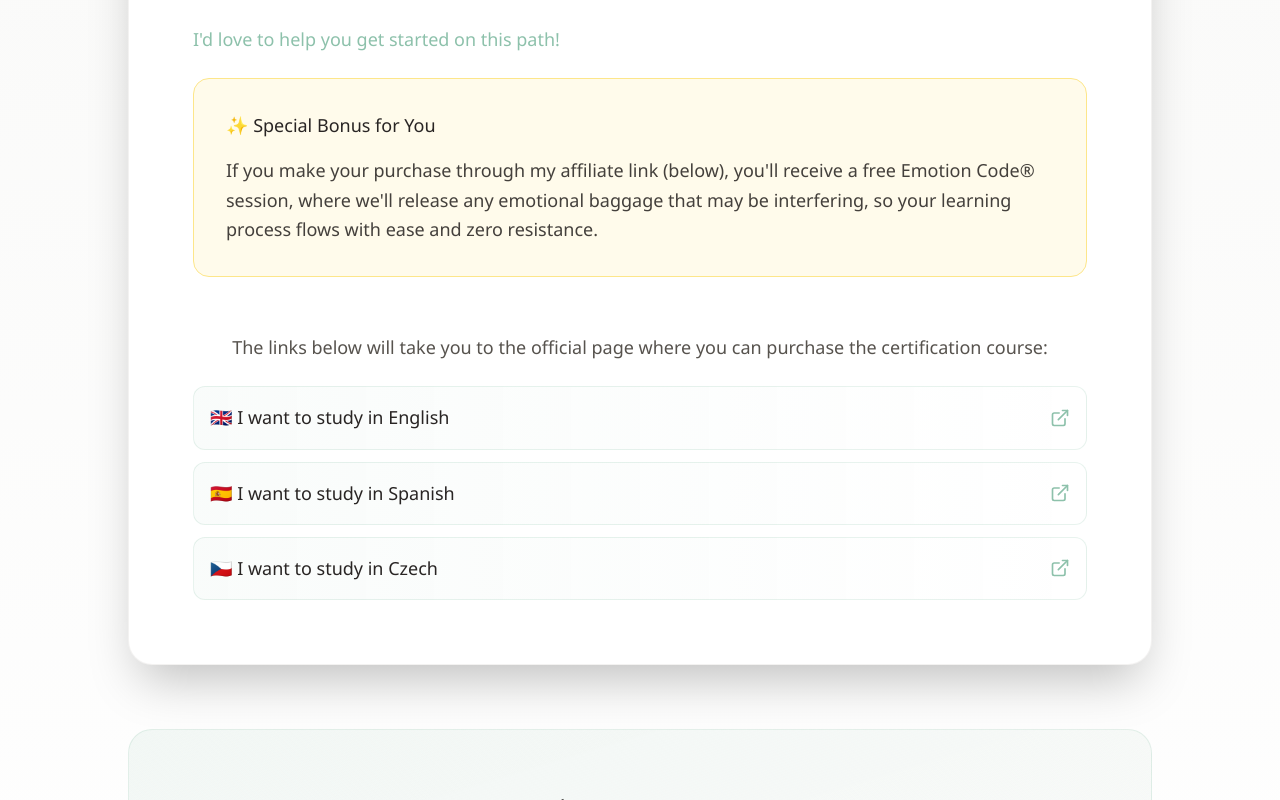
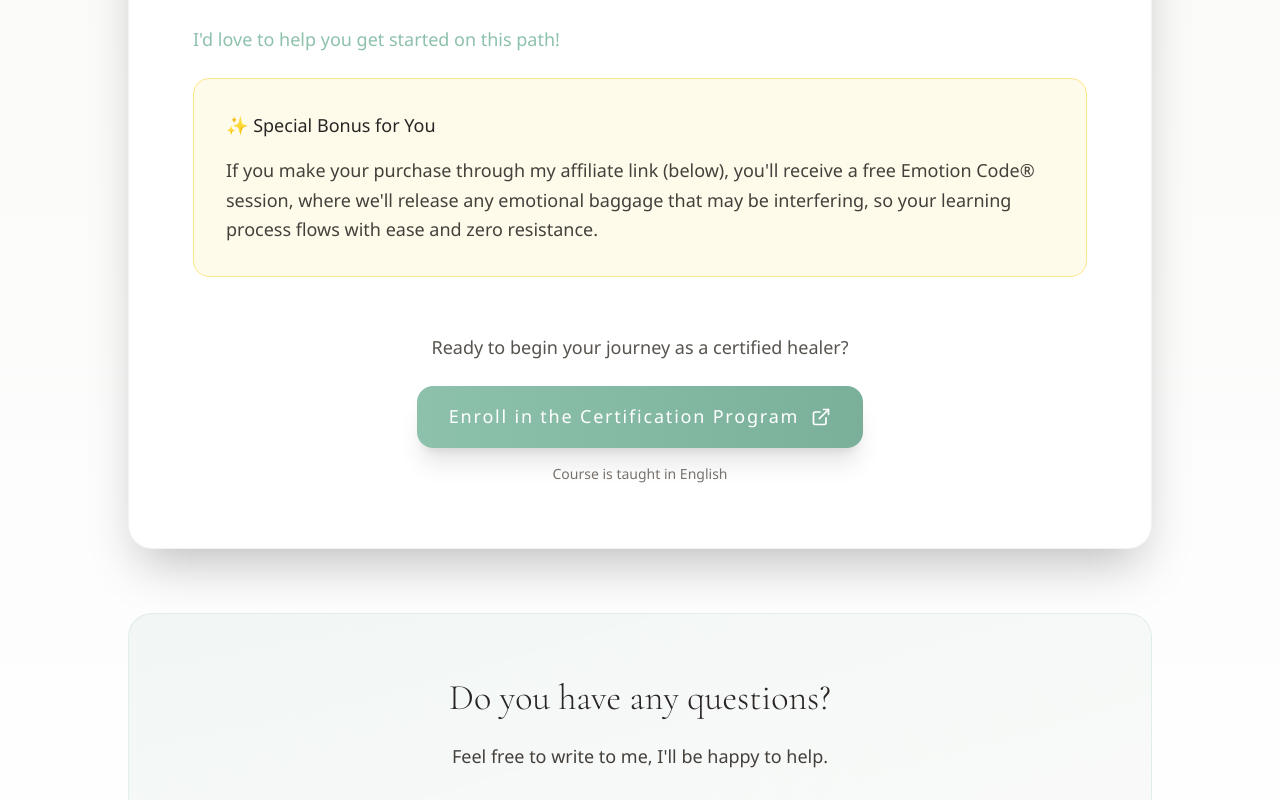
Before and after one commit to noirpraxis-dotcom/luis-virrueta-web, a React (Vite) app: page /courses in a window 1280 px wide. Shown: the part 1353-2153 px from the top of the page. Built offline with nearby package versions, Linux system fonts and the light colour scheme.

Commit message:
Courses: un solo botón elegante (curso en inglés) + WhatsApp flotante

```diff
--- a/src/App.jsx
+++ b/src/App.jsx
@@ -19,6 +19,7 @@ import TermsConditionsPage from './pages/TermsConditionsPage'
 import CookiePolicyPage from './pages/CookiePolicyPage'
 import CookieBanner from './components/CookieBanner'
 import Footer from './components/Footer'
+import WhatsAppButton from './components/WhatsAppButton'
 
 const AppContent = () => {
   const [isMenuOpen, setIsMenuOpen] = useState(false)
@@ -176,6 +177,9 @@ const AppContent = () => {
 
         {/* Cookie Banner - aparece solo si no ha dado consentimiento */}
         <CookieBanner />
+
+        {/* WhatsApp Button - flotante en todas las páginas */}
+        <WhatsAppButton />
       </div>
     </Router>
   )
--- /dev/null
+++ b/src/components/WhatsAppButton.jsx
@@ -0,0 +1,78 @@
+import { motion } from 'framer-motion';
+import { MessageCircle } from 'lucide-react';
+import { useState, useEffect } from 'react';
+import { useLocation } from 'react-router-dom';
+
+export default function WhatsAppButton() {
+  const [isVisible, setIsVisible] = useState(false);
+  const location = useLocation();
+  const isHomePage = location.pathname === '/';
+
+  useEffect(() => {
+    if (!isHomePage) {
+      // Always visible on non-home pages
+      setIsVisible(true);
+      return;
+    }
+
+    // On home page, show after scrolling down
+    const handleScroll = () => {
+      const scrollPosition = window.scrollY;
+      setIsVisible(scrollPosition > 300);
+    };
+
+    window.addEventListener('scroll', handleScroll);
+    handleScroll(); // Check initial position
+
+    return () => window.removeEventListener('scroll', handleScroll);
+  }, [isHomePage]);
+
+  const handleClick = () => {
+    const phoneNumber = '420776711636'; // Czech phone number
+    const message = encodeURIComponent('Hola! Me gustaría obtener más información sobre tus servicios.');
+    window.open(`https://wa.me/${phoneNumber}?text=${message}`, '_blank');
+  };
+
+  return (
+    <motion.button
+      initial={{ scale: 0, opacity: 0 }}
+      animate={{
+        scale: isVisible ? 1 : 0,
+        opacity: isVisible ? 1 : 0
+      }}
+      transition={{
+        type: "spring",
+        stiffness: 260,
+        damping: 20
+      }}
+      whileHover={{
+        scale: 1.1,
+        boxShadow: "0 20px 40px -15px rgba(141, 193, 171, 0.4)"
+      }}
+      whileTap={{ scale: 0.95 }}
+      onClick={handleClick}
+      className="fixed bottom-8 right-8 z-50 bg-gradient-to-br from-[#25D366] to-[#128C7E] text-white p-4 rounded-full shadow-2xl hover:shadow-[0_25px_50px_-15px_rgba(37,211,102,0.5)] transition-all duration-300 backdrop-blur-sm border border-white/20"
+      style={{
+        pointerEvents: isVisible ? 'auto' : 'none'
+      }}
+      aria-label="Contact via WhatsApp"
+    >
+      <MessageCircle className="w-7 h-7" strokeWidth={2} />
+
+      {/* Pulse animation ring */}
+      <motion.div
+        className="absolute inset-0 rounded-full bg-[#25D366]"
+        initial={{ scale: 1, opacity: 0.5 }}
+        animate={{
+          scale: [1, 1.3, 1],
+          opacity: [0.5, 0, 0.5]
+        }}
+        transition={{
+          duration: 2,
+          repeat: Infinity,
+          ease: "easeInOut"
+        }}
+      />
+    </motion.button>
+  );
+}
--- a/src/pages/CoursesPage.jsx
+++ b/src/pages/CoursesPage.jsx
@@ -147,49 +147,26 @@ const CoursesPage = () => {
                     <p>{t('courses.emotionCode.bonus.description')}</p>
                   </div>
 
-                  {/* Direct Links - Simple and Elegant */}
-                  <div className="pt-8 space-y-4">
-                    <p className="text-center text-stone-600 font-medium mb-6">
-                      The links below will take you to the official page where you can purchase the certification course:
+                  {/* Single CTA Button */}
+                  <div className="pt-8 text-center">
+                    <p className="text-stone-600 font-medium mb-6" style={{ fontFamily: 'Gotham, sans-serif' }}>
+                      Ready to begin your journey as a certified healer?
                     </p>
-                    <div className="space-y-3">
                     <motion.a
                       href="https://discoverhealing.com/product/the-emotion-code-certification-program/ref/p65hl/"
                       target="_blank"
                       rel="noopener noreferrer"
-                        whileHover={{ x: 5 }}
-                        className="flex items-center justify-between p-4 bg-gradient-to-r from-[#8dc1ab]/5 to-transparent rounded-xl hover:from-[#8dc1ab]/10 transition-all duration-300 border border-[#8dc1ab]/20 hover:border-[#8dc1ab]/40"
+                      whileHover={{ scale: 1.02, y: -2 }}
+                      whileTap={{ scale: 0.98 }}
+                      className="inline-flex items-center gap-3 px-8 py-4 bg-gradient-to-r from-[#8dc1ab] to-[#7ab09a] text-white rounded-2xl font-medium tracking-wider shadow-xl hover:shadow-2xl transition-all duration-300"
+                      style={{ letterSpacing: '0.1em', fontFamily: 'Gotham, sans-serif' }}
                     >
-                        <span className="text-stone-800 font-medium" style={{ fontFamily: 'Gotham, sans-serif' }}>
-                          🇬🇧 I want to study in English
-                        </span>
-                        <ExternalLink className="w-5 h-5 text-[#8dc1ab]" />
+                      <span>Enroll in the Certification Program</span>
+                      <ExternalLink className="w-5 h-5" />
                     </motion.a>
-                      <motion.a
-                        href="https://discoverhealing.com/es/product/the-emotion-code-certification-program/ref/p65hl/"
-                        target="_blank"
-                        rel="noopener noreferrer"
-                        whileHover={{ x: 5 }}
-                        className="flex items-center justify-between p-4 bg-gradient-to-r from-[#8dc1ab]/5 to-transparent rounded-xl hover:from-[#8dc1ab]/10 transition-all duration-300 border border-[#8dc1ab]/20 hover:border-[#8dc1ab]/40"
-                      >
-                        <span className="text-stone-800 font-medium" style={{ fontFamily: 'Gotham, sans-serif' }}>
-                          🇪🇸 I want to study in Spanish
-                        </span>
-                        <ExternalLink className="w-5 h-5 text-[#8dc1ab]" />
-                      </motion.a>
-                      <motion.a
-                        href="https://myablefy.com/epl/SpJyVrJhMzhWVF_V5jxx"
-                        target="_blank"
-                        rel="noopener noreferrer"
-                        whileHover={{ x: 5 }}
-                        className="flex items-center justify-between p-4 bg-gradient-to-r from-[#8dc1ab]/5 to-transparent rounded-xl hover:from-[#8dc1ab]/10 transition-all duration-300 border border-[#8dc1ab]/20 hover:border-[#8dc1ab]/40"
-                      >
-                        <span className="text-stone-800 font-medium" style={{ fontFamily: 'Gotham, sans-serif' }}>
-                          🇨🇿 I want to study in Czech
-                        </span>
-                        <ExternalLink className="w-5 h-5 text-[#8dc1ab]" />
-                      </motion.a>
-                    </div>
+                    <p className="text-sm text-stone-500 mt-4" style={{ fontFamily: 'Gotham, sans-serif' }}>
+                      Course is taught in English
+                    </p>
                   </div>
                 </div>
               </div>
--- a/src/translations/en.json
+++ b/src/translations/en.json
@@ -411,8 +411,8 @@
       }
     },
     "links": {
-      "title": "Choose Your Study Language",
-      "button": "Start Learning"
+      "description": "Ready to transform lives? Click below to access the official certification program (all courses are taught in English):",
+      "button": "Enroll in the Certification Program"
     },
     "contact": {
       "title": "Do you have any questions?",
```
Lines whose indentation alone changed are shown as unchanged.
